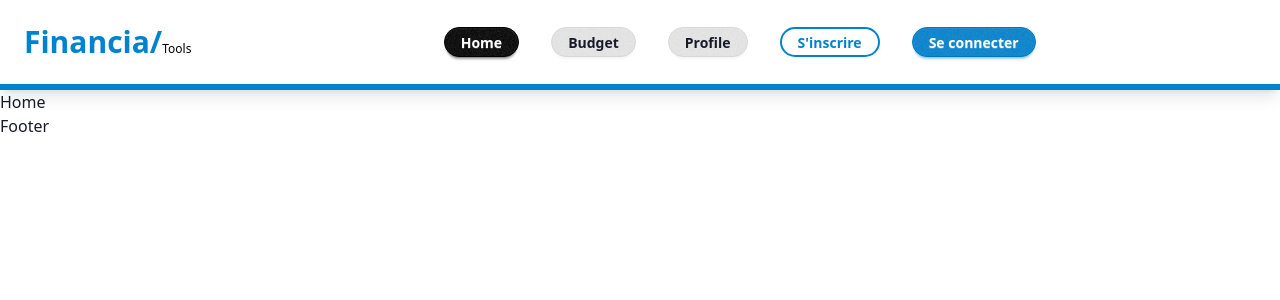
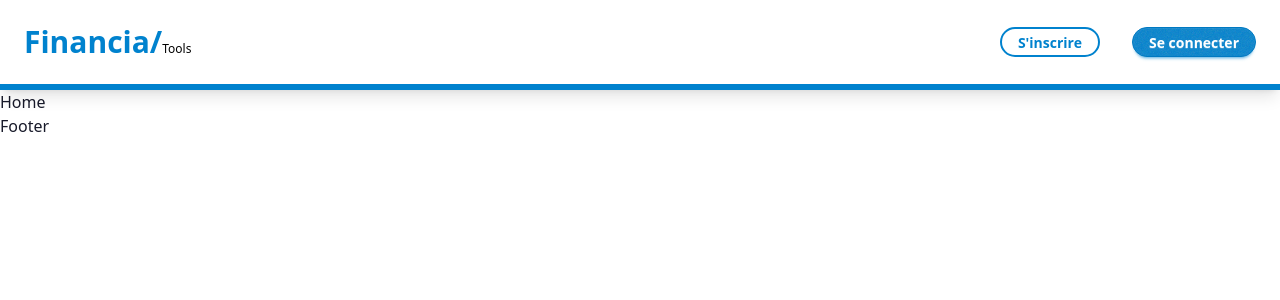
Before and after one commit to Steve05h20/Financia-Tools, a Vue app: page / in a window 1280 px wide. Shown: the top 300 px of the page. Built offline with nearby package versions, Linux system fonts and the light colour scheme.

Commit message:
integration de l'avatar au Header avec reativité à la connexion/[Steve]/001

```diff
--- /dev/null
+++ b/src/components/HeaderAvatar.vue
@@ -0,0 +1,17 @@
+<script lang="ts" setup>
+
+
+const Props = defineProps<{
+  userName:string
+}>()
+
+
+</script>
+<template>
+  <div class="avatar btn btn-xs py-4 avatar-online avatar-placeholder gap-4 flex items-center">
+  <div class="bg-primary text-neutral-content w-8 rounded-full">
+    <span class="text-lg">{{ Props.userName[0] }}</span>
+  </div>
+  <p class="font-bold text-lg">{{ Props.userName }}</p>
+</div>
+</template>
--- a/src/components/HeaderPage.vue
+++ b/src/components/HeaderPage.vue
@@ -1,7 +1,10 @@
 <script setup lang="ts">
 import { ref } from 'vue';
 import { RouterLink } from 'vue-router'
+import HeaderAvatar from './HeaderAvatar.vue';
+import { useUserStore } from '@/stores/useUserSotre';
 
+const userStore = useUserStore()
 const isMenuOpen = ref(false);
 
 </script>
@@ -14,12 +17,14 @@ const isMenuOpen = ref(false);
         <i  v-else class="material-symbols-outlined">close</i>
       </button>
     </div>
-    <nav class="flex gap-8 max-sm:flex-col m-4 w-full justify-center max-sm:h-screen" :class="{ 'max-sm:hidden ': !isMenuOpen }">
+    <nav class="flex gap-8 max-sm:flex-col m-4 w-full items-center justify-end max-sm:justify-start max-lg:justify-center max-sm:h-screen" :class="{ 'max-sm:hidden ': !isMenuOpen }">
+
         <RouterLink
           class="btn max-sm:btn-xl"
           :class="{ 'btn-neutral': $route.path === '/' }"
           to="/"
           @click="isMenuOpen = false"
+          v-if="userStore.isConnected"
         >
           Home
         </RouterLink>
@@ -28,6 +33,7 @@ const isMenuOpen = ref(false);
           :class="{ 'btn-neutral': $route.path === '/budget' }"
           to="/budget"
           @click="isMenuOpen = false"
+          v-if="userStore.isConnected"
         >
           Budget
         </RouterLink>
@@ -36,13 +42,17 @@ const isMenuOpen = ref(false);
           :class="{ 'btn-neutral': $route.path === '/profile' }"
           to="/profile"
           @click="isMenuOpen = false"
+          v-if="userStore.isConnected"
         >
           Profile
         </RouterLink>
-      <button class="btn max-sm:btn-xl btn-outline btn-primary border-2 border-primary" @click="isMenuOpen = false">S'inscrire</button>
-      <button class="btn max-sm:btn-xl btn-primary" @click="isMenuOpen = false">Se connecter</button>
+
+      <div v-if="!userStore.isConnected" class="flex justify-between items-center gap-8">
+        <button class="btn max-sm:btn-xl btn-outline btn-primary border-2 border-primary " @click="isMenuOpen = false">S'inscrire</button>
+        <button class="btn max-sm:btn-xl btn-primary " @click="isMenuOpen = false">Se connecter</button>
+      </div>
+      <HeaderAvatar :userName="userStore.user.firstName" v-else/>
     </nav>
-
   </header>
 </template>
 
--- a/src/stores/useUserSotre.ts
+++ b/src/stores/useUserSotre.ts
@@ -16,6 +16,8 @@ export const useUserStore = defineStore('user', () => {
   const schoolDetailsService = useFetchSchoolDetails();
   const bankingDetailsService = useFetchBankingDetails();
   const notificationService = useNotification();
+
+  const isConnected = ref(false)
 
   // État
   const user = ref<IUser>({
@@ -133,6 +135,7 @@ export const useUserStore = defineStore('user', () => {
     user,
     error,
     loading,
+    isConnected,
 
     // Services
     userService,
```
Lines whose indentation alone changed are shown as unchanged.
